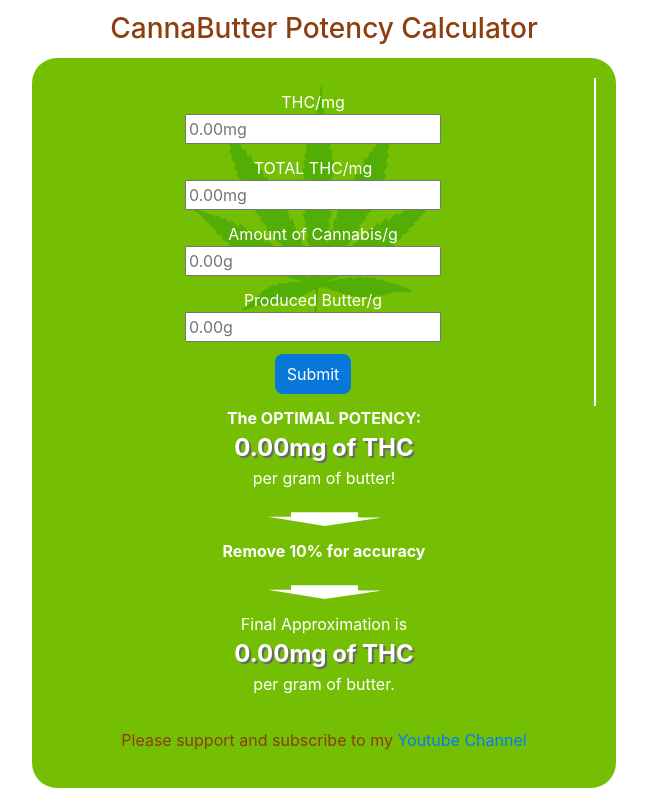
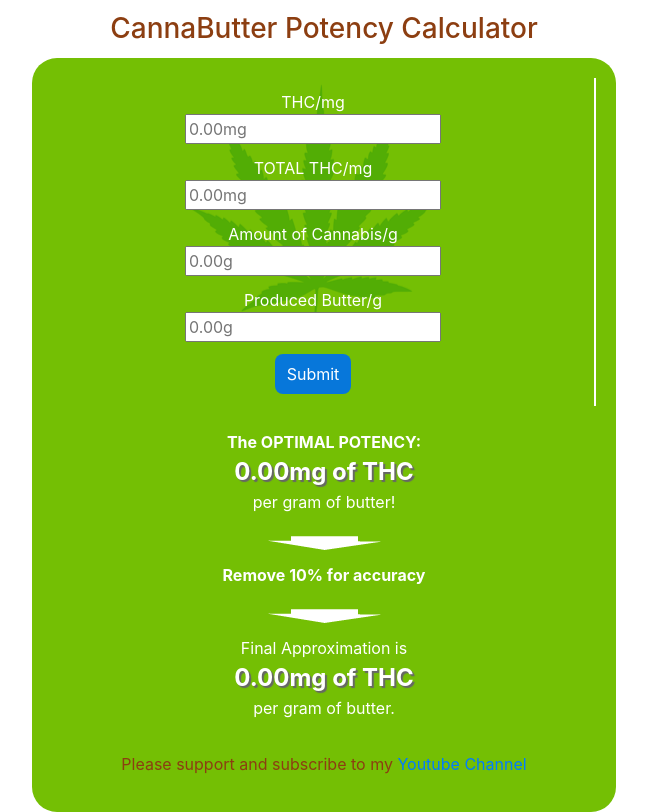
Before and after one commit to desbiensa/CannaButter-Potency-Calculator, a React (Create React App) app: page / in a window 1280 px wide. Shown: the whole page, without its empty margins (316-963 px from the left). Built offline with nearby package versions, Linux system fonts and the light colour scheme.

Commit message:
minor tweak margin and padding

```diff
--- a/src/Components/Calculator.js
+++ b/src/Components/Calculator.js
@@ -103,7 +103,7 @@ const Calculator = () => {
                         <div>
                             <p>Final Approximation is <br/><b className='numpar'>{result?(result * 0.90).toFixed(2):(0.00).toFixed(2)}mg of THC</b><br/> per gram of butter.</p>
                         </div>
-                    </div><br/>
+                    </div>
                     <div className='footNote'>
                     <p>Please support and subscribe to my <a href='http://www.youtube.com/channel/UC627LnTjnTPFwITyWguF0tg?sub_confirmation=1' target='_blank'>Youtube Channel</a></p>
                     </div>
--- a/src/Components/Calculator.scss
+++ b/src/Components/Calculator.scss
@@ -102,7 +102,7 @@ a.footNote {
     // padding: 30px;
     // padding-left: 40px;
     // padding-right: 20px;
-    // padding-top: 28px;
+    padding-top: 24px;
     margin: auto;
     display: inline-block;
 
```
Also changed, not shown: 1 other file (tests, documents, lock files or other folders).
